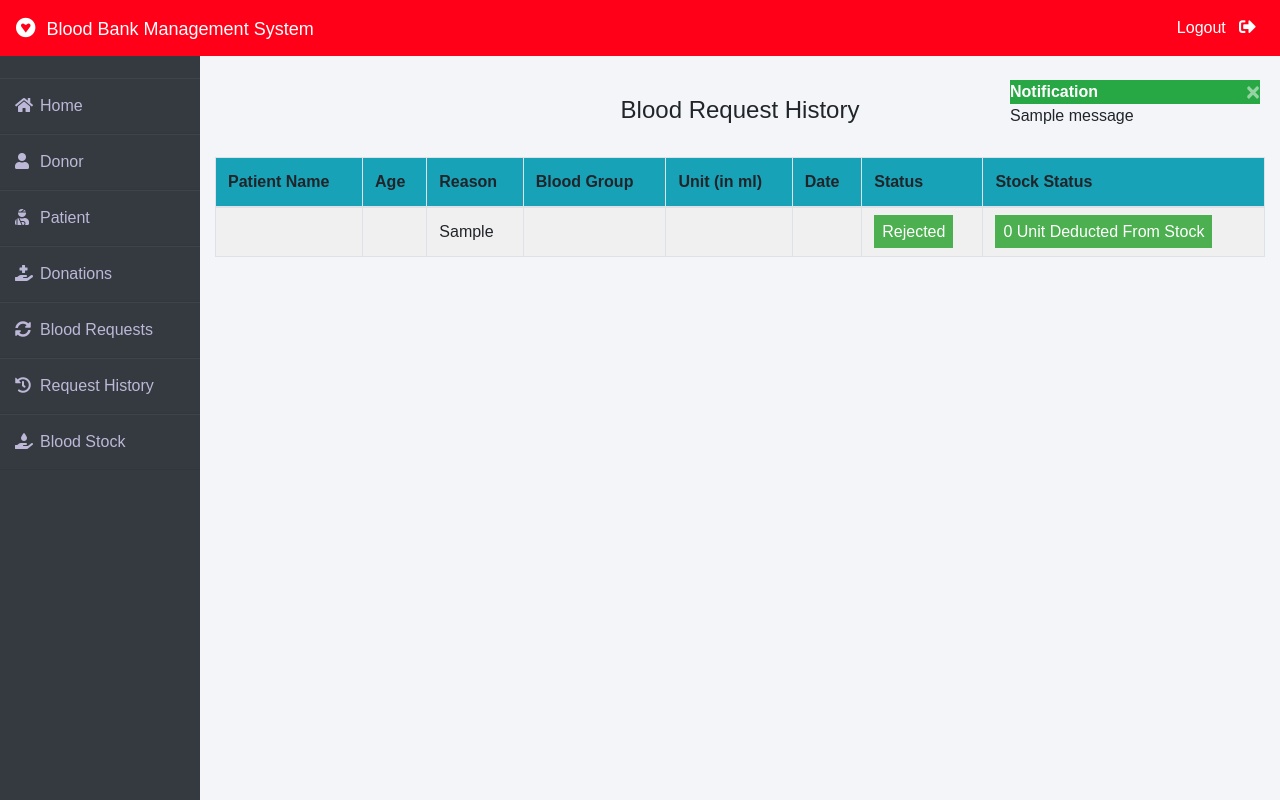
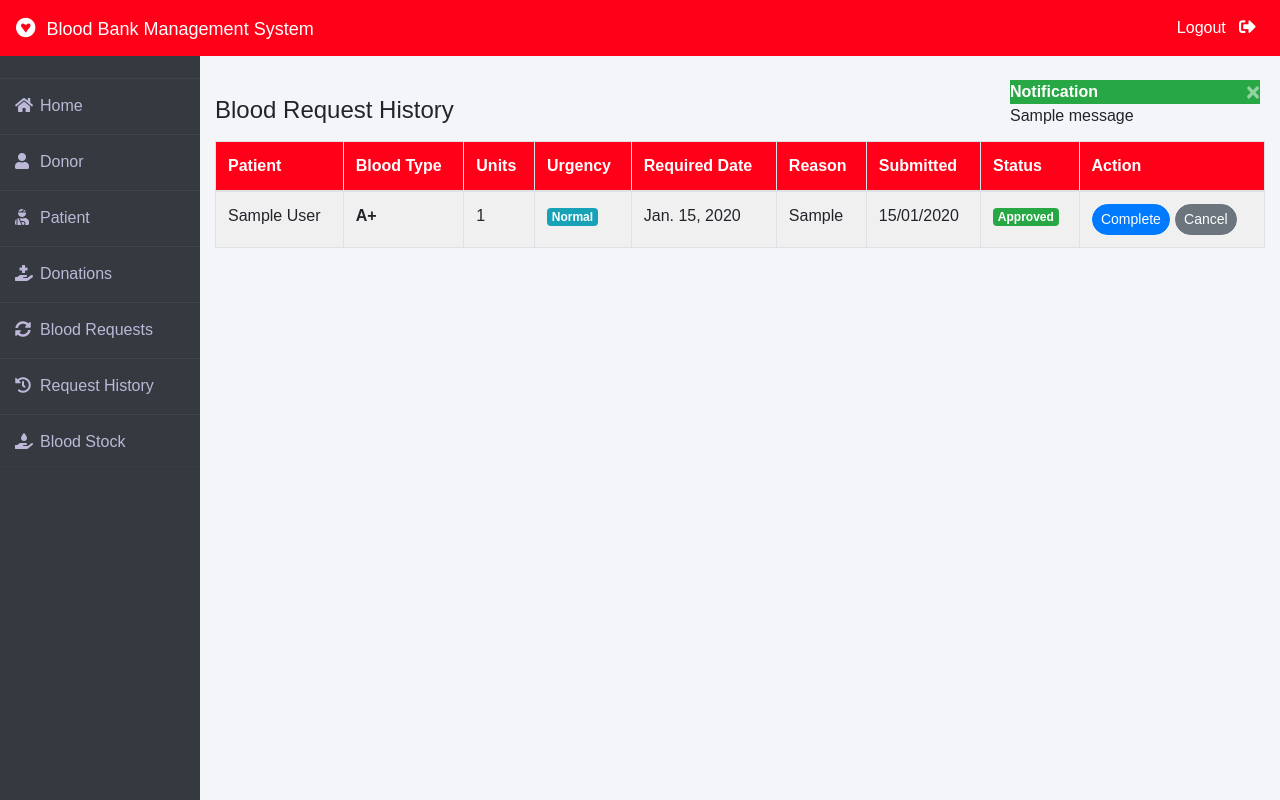
Before and after one commit to Ha-Ni98/Blood-donation-system-copy, a Django app: page /en/admin-request-history in a window 1280 px wide. Run offline with Django 3.2, Linux system fonts and the light colour scheme; a user stored in the database is signed in; tables that the repository leaves empty hold one stand-in row (values such as "Sample post"); one stand-in notice (Sample message) is shown; data that the repository does not hold is empty; some libraries are stand-ins or nearby versions.

Commit message:
feat(phase-b sprint-8): admin blood request status actions and notifications
- Rewrite update_approve_status_view: Pending→Approved with terminal
  immutability guard + patient Notification
- Rewrite update_reject_status_view: Pending→Rejected with terminal
  immutability guard + patient Notification
- Add complete_blood_request_view: Approved→Completed; creates
  TransfusionSafetyPeriod + sets DonorProfile.is_eligible=False if
  linked DonationRequest exists; patient Notification
- Add admin_cancel_blood_request_view: any non-terminal→Cancelled by Admin;
  cascades to DonationRequest (cancelled_by_admin) + donor Notification;
  patient Notification
- Add complete-blood-request/<pk> and admin-cancel-blood-request/<pk> URLs
- Update templates/blood/admin_request.html: new columns (Patient, Blood Type,
  Units, Urgency, Required Date, Reason, Submitted, Status, Action);
  urgency badges; Approve/Reject/Cancel buttons
- Update templates/blood/admin_request_history.html: new columns; all 7
  status badges; Complete/Cancel buttons for Approved only; remove stale
  Stock Status column
- Fix templates/patient/notifications.html: use yesno filter for border color
  to avoid Django template tag inside inline style attribute (CSS lint)

```diff
--- a/blood/views.py
+++ b/blood/views.py
@@ -408,20 +408,108 @@ def admin_donation_view(request):
     return render(request,'blood/admin_donation.html',{'donations': []})
 
 @login_required(login_url='adminlogin')
-def update_approve_status_view(request,pk):
-    # Stubbed — legacy stock deduction logic removed.
-    # Full status transition logic will be implemented in Sprint 8.
-    req=models.BloodRequest.objects.get(id=pk)
-    req.status='approved'
+def update_approve_status_view(request, pk):
+    """Pending → Approved. Notifies patient."""
+    req = models.BloodRequest.objects.get(id=pk)
+    if req.status in models.TERMINAL_STATUSES:
+        messages.error(request, f'Cannot approve: request is already {req.status}.')
+        return HttpResponseRedirect('/admin-request')
+    if req.status != 'pending':
+        messages.error(request, 'Only pending requests can be approved.')
+        return HttpResponseRedirect('/admin-request')
+    req.status = 'approved'
     req.save()
+    models.Notification.objects.create(
+        recipient=req.patient.app_user,
+        title='Blood Request Approved',
+        message=f'Your blood request for {req.blood_type}{req.blood_sign} has been approved.',
+    )
+    messages.success(request, 'Blood request approved.')
     return HttpResponseRedirect('/admin-request')
 
+
 @login_required(login_url='adminlogin')
-def update_reject_status_view(request,pk):
-    # Stubbed — will be properly implemented in Sprint 8.
-    req=models.BloodRequest.objects.get(id=pk)
-    req.status='rejected'
+def update_reject_status_view(request, pk):
+    """Pending → Rejected. Notifies patient."""
+    req = models.BloodRequest.objects.get(id=pk)
+    if req.status in models.TERMINAL_STATUSES:
+        messages.error(request, f'Cannot reject: request is already {req.status}.')
+        return HttpResponseRedirect('/admin-request')
+    if req.status != 'pending':
+        messages.error(request, 'Only pending requests can be rejected.')
+        return HttpResponseRedirect('/admin-request')
+    req.status = 'rejected'
     req.save()
+    models.Notification.objects.create(
+        recipient=req.patient.app_user,
+        title='Blood Request Rejected',
+        message=f'Your blood request for {req.blood_type}{req.blood_sign} has been rejected.',
+    )
+    messages.success(request, 'Blood request rejected.')
+    return HttpResponseRedirect('/admin-request')
+
+
+@login_required(login_url='adminlogin')
+def complete_blood_request_view(request, pk):
+    """Approved → Completed. Creates TransfusionSafetyPeriod, sets donor ineligible, notifies patient."""
+    req = models.BloodRequest.objects.get(id=pk)
+    if req.status in models.TERMINAL_STATUSES:
+        messages.error(request, f'Cannot complete: request is already {req.status}.')
+        return HttpResponseRedirect('/admin-request-history')
+    if req.status != 'approved':
+        messages.error(request, 'Only approved requests can be marked as completed.')
+        return HttpResponseRedirect('/admin-request-history')
+    req.status = 'completed'
+    req.save()
+    # Create TransfusionSafetyPeriod if a donor is linked via DonationRequest
+    try:
+        donation_req = req.donation_request
+        donor_profile = donation_req.donor
+        models.TransfusionSafetyPeriod.objects.create(
+            donor=donor_profile,
+            blood_request=req,
+            started_at=date.today(),
+        )
+        donor_profile.is_eligible = False
+        donor_profile.save()
+    except models.DonationRequest.DoesNotExist:
+        pass  # No linked donor — no safety period needed
+    models.Notification.objects.create(
+        recipient=req.patient.app_user,
+        title='Blood Request Completed',
+        message=f'Your blood request for {req.blood_type}{req.blood_sign} has been completed.',
+    )
+    messages.success(request, 'Blood request marked as completed.')
+    return HttpResponseRedirect('/admin-request-history')
+
+
+@login_required(login_url='adminlogin')
+def admin_cancel_blood_request_view(request, pk):
+    """Any non-terminal → Cancelled by Admin. Cascades to DonationRequest. Notifies patient."""
+    req = models.BloodRequest.objects.get(id=pk)
+    if req.status in models.TERMINAL_STATUSES:
+        messages.error(request, f'Cannot cancel: request is already {req.status}.')
+        return HttpResponseRedirect('/admin-request')
+    # Cascade to linked DonationRequest if exists
+    try:
+        donation_req = req.donation_request
+        donation_req.status = 'cancelled_by_admin'
+        donation_req.save()
+        models.Notification.objects.create(
+            recipient=donation_req.donor.app_user,
+            title='Donation Request Cancelled',
+            message='Your donation request has been cancelled by the admin.',
+        )
+    except models.DonationRequest.DoesNotExist:
+        pass
+    req.status = 'cancelled_by_admin'
+    req.save()
+    models.Notification.objects.create(
+        recipient=req.patient.app_user,
+        title='Blood Request Cancelled',
+        message=f'Your blood request for {req.blood_type}{req.blood_sign} has been cancelled by the admin.',
+    )
+    messages.success(request, 'Blood request cancelled by admin.')
     return HttpResponseRedirect('/admin-request')
 
 @login_required(login_url='adminlogin')
--- a/bloodbankmanagement/urls.py
+++ b/bloodbankmanagement/urls.py
@@ -62,4 +62,6 @@ urlpatterns += i18n_patterns(
     path('admin-request-history', views.admin_request_history_view, name='admin-request-history'),
     path('update-approve-status/<int:pk>', views.update_approve_status_view, name='update-approve-status'),
     path('update-reject-status/<int:pk>', views.update_reject_status_view, name='update-reject-status'),
+    path('complete-blood-request/<int:pk>', views.complete_blood_request_view, name='complete-blood-request'),
+    path('admin-cancel-blood-request/<int:pk>', views.admin_cancel_blood_request_view, name='admin-cancel-blood-request'),
 )
--- a/templates/blood/admin_request_history.html
+++ b/templates/blood/admin_request_history.html
@@ -1,74 +1,84 @@
 {% extends 'blood/adminbase.html' %}
 {% block content %}
-{% load widget_tweaks %}
-{% load static %}
 {% load i18n %}
-
-<head>
- <style>
-     .label {
-       color: white;
-       padding: 8px;
-     }
-     .success {background-color: #4CAF50;}
-     .info {background-color: #2196F3;}
-     .warning {background-color: #ff9800;}
-     .danger {background-color: #f44336;}
-     .other {background-color: #e7e7e7; color: black;}
- </style>
-</head>
 
 <br><br>
 <div class="container">
-    <H4 class="text-center">{% trans "Blood Request History" %}</H4><br>
+    <h4 class="mb-3">{% trans "Blood Request History" %}</h4>
 
-    {% if message %}
-      <h5 class="text-center" style="color: red;">{{message}}</h5><br>
-    {% endif %}
-
+    <div class="table-responsive">
         <table class="table table-light table-hover table-bordered table-striped">
-        <thead class="bg-info">
+            <thead class="bg-danger text-white">
                 <tr>
-                <th scope="col">{% trans "Patient Name" %}</th>
-                <th scope="col">{% trans "Age" %}</th>
-                <th scope="col">{% trans "Reason" %}</th>
-                <th scope="col">{% trans "Blood Group" %}</th>
-                <th scope="col">{% trans "Unit (in ml)" %}</th>
-                <th scope="col">{% trans "Date" %}</th>
-                <th scope="col">{% trans "Status" %}</th>
-                <th scope="col">{% trans "Stock Status" %}</th>
+                    <th>{% trans "Patient" %}</th>
+                    <th>{% trans "Blood Type" %}</th>
+                    <th>{% trans "Units" %}</th>
+                    <th>{% trans "Urgency" %}</th>
+                    <th>{% trans "Required Date" %}</th>
+                    <th>{% trans "Reason" %}</th>
+                    <th>{% trans "Submitted" %}</th>
+                    <th>{% trans "Status" %}</th>
+                    <th>{% trans "Action" %}</th>
                 </tr>
             </thead>
 
             <tbody>
                 {% for t in requests %}
                 <tr>
-                <td>{{t.patient_name}}</td>
-                <td>{{t.patient_age}}</td>
-                <td>{{t.reason}}</td>
-                <td>{{t.bloodgroup}}</td>
-                <td>{{t.unit}}</td>
-                <td>{{t.date}}</td>
-
-                {% if t.status == 'Approved' %}
-                  <td><span class="label warning">{% trans "Approved" %}</span></td>
+                    <td>{{ t.patient.app_user.first_name }} {{ t.patient.app_user.last_name }}</td>
+                    <td><strong>{{ t.blood_type }}{{ t.blood_sign }}</strong></td>
+                    <td>{{ t.units_needed }}</td>
                     <td>
-                    <span class="label warning">
-                      {{t.unit}} {% trans "Unit Deducted From Stock" %}
-                    </span>
+                        {% if t.urgency == 'critical' %}
+                            <span class="badge badge-danger">{% trans "Critical" %}</span>
+                        {% elif t.urgency == 'urgent' %}
+                            <span class="badge badge-warning">{% trans "Urgent" %}</span>
+                        {% else %}
+                            <span class="badge badge-info">{% trans "Normal" %}</span>
+                        {% endif %}
                     </td>
+                    <td>{{ t.required_date }}</td>
+                    <td style="max-width:150px;white-space:nowrap;overflow:hidden;text-overflow:ellipsis;"
+                        title="{{ t.reason }}">{{ t.reason }}</td>
+                    <td>{{ t.created_at|date:"d/m/Y" }}</td>
+                    <td>
+                        {% if t.status == 'approved' %}
+                            <span class="badge badge-success">{% trans "Approved" %}</span>
+                        {% elif t.status == 'completed' %}
+                            <span class="badge badge-primary">{% trans "Completed" %}</span>
+                        {% elif t.status == 'rejected' %}
+                            <span class="badge badge-danger">{% trans "Rejected" %}</span>
+                        {% elif t.status == 'cancelled_by_user' %}
+                            <span class="badge badge-secondary">{% trans "Cancelled by Patient" %}</span>
+                        {% elif t.status == 'cancelled_by_admin' %}
+                            <span class="badge badge-dark">{% trans "Cancelled by Admin" %}</span>
+                        {% elif t.status == 'expired' %}
+                            <span class="badge badge-light border">{% trans "Expired" %}</span>
                         {% else %}
-                  <td><span class="label success">{% trans "Rejected" %}</span></td>
-                  <td>
-                    <span class="label success">
-                      {% trans "0 Unit Deducted From Stock" %}
-                    </span>
+                            <span class="badge badge-warning">{{ t.status }}</span>
+                        {% endif %}
                     </td>
+                    <td style="white-space:nowrap;">
+                        {% if t.status == 'approved' %}
+                            <a href="{% url 'complete-blood-request' t.id %}"
+                               class="btn btn-primary btn-sm badge-pill"
+                               onclick="return confirm('Mark this request as completed?')">
+                                {% trans "Complete" %}
+                            </a>
+                            <a href="{% url 'admin-cancel-blood-request' t.id %}"
+                               class="btn btn-secondary btn-sm badge-pill"
+                               onclick="return confirm('Cancel this request?')">
+                                {% trans "Cancel" %}
+                            </a>
+                        {% else %}
+                            <span class="text-muted">—</span>
                         {% endif %}
+                    </td>
                 </tr>
                 {% endfor %}
             </tbody>
         </table>
     </div>
+</div>
 
 {% endblock content %}
--- a/templates/patient/notifications.html
+++ b/templates/patient/notifications.html
@@ -14,8 +14,11 @@
     {% if notifications %}
     <div class="list-group">
         {% for notif in notifications %}
+        {% with border_color=notif.is_read|yesno:"#dee2e6,#dc3545" %}
         <div class="list-group-item list-group-item-action flex-column align-items-start mb-2"
-             style="border-left: 4px solid {% if not notif.is_read %}#dc3545{% else %}#dee2e6{% endif %};">
+            style="border-left: 4px solid {{ border_color }};">
+        </div>
+        {% endwith %}
         <div class="d-flex w-100 justify-content-between">
             <h6 class="mb-1">{{ notif.title }}</h6>
             <small class="text-muted">{{ notif.created_at|date:"d/m/Y H:i" }}</small>
```
Also changed, not shown: templates/blood/admin_request.html (+46 -32 lines). Lines whose indentation alone changed are shown as unchanged.
